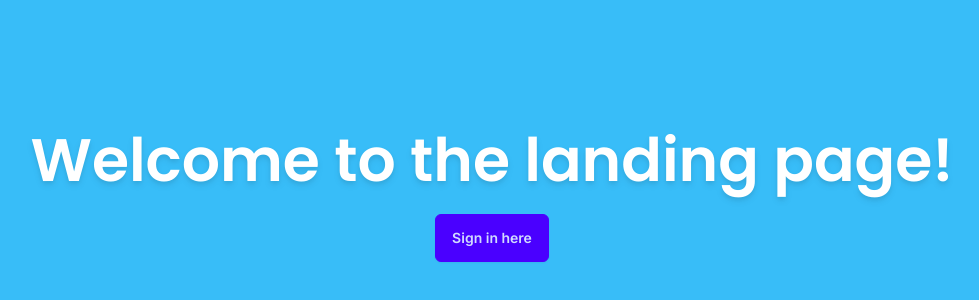
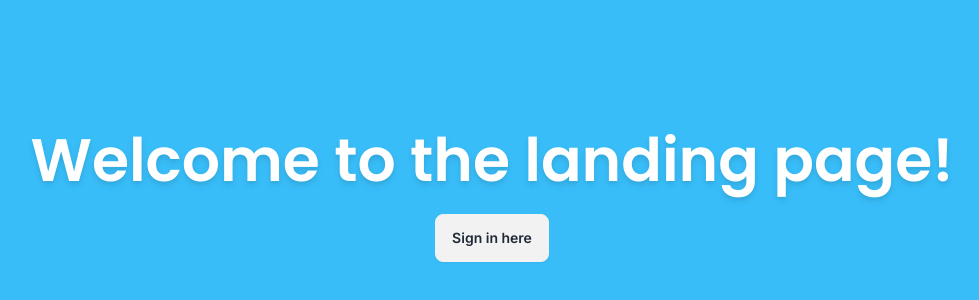
Before and after one commit to Nguyephi/stock-it, a Next.js app: page / in a window 1280 px wide. Shown: the part 204-504 px from the top of the page, without its empty margins (148-1127 px from the left). Built offline with nearby package versions, Linux system fonts and the light colour scheme.

Commit message:
simplify btn atom

```diff
--- a/src/components/atoms/Button.tsx
+++ b/src/components/atoms/Button.tsx
@@ -5,38 +5,18 @@ import clsx from 'clsx';
 
 interface ButtonProps extends React.ButtonHTMLAttributes<HTMLButtonElement> {
     children: React.ReactNode;
-    variant?: 'primary' | 'secondary' | 'danger';
-    size?: 'small' | 'medium' | 'large';
-    fullWidth?: boolean;
     className?: string;
  }
 
 const Button: React.FC<ButtonProps> = ({
     children,
-    variant = 'primary',
-    size = 'medium',
-    fullWidth = false,
     className = '',
     ...rest
 }) => {
-    const baseClasses = clsx(
-        'rounded-md focus:outline-none focus:ring-2',
-        {
-          'btn btn-primary': variant === 'primary',
-          'btn btn-secondary': variant === 'secondary',
-          'btn btn-danger': variant === 'danger',
-          'text-sm': size === 'small',
-          'text-base': size === 'medium',
-          'text-lg': size === 'large',
-          'w-full': fullWidth,
-        },
-        className
-      );
-
     return (
         <button
             {...rest}
-            className={baseClasses}
+            className={clsx("btn", className)}
         >
             {children}
         </button>
```
